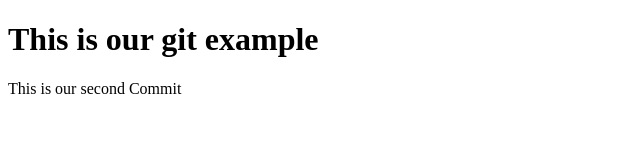
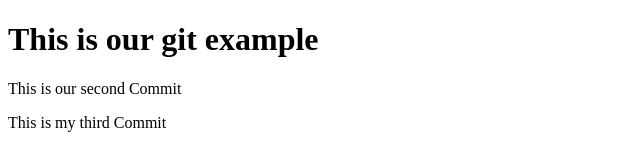
Before and after one commit to rubylowry/gitexample, a plain HTML site: page index.html in a window 1280 px wide. Shown: the whole page, without its empty margins (0-640 px from the left). Drawn offline with Linux system fonts and the light colour scheme.

Commit message:
I made a third commit

```diff
--- a/index.html
+++ b/index.html
@@ -7,5 +7,6 @@
   <body>
     <h1>This is our git example</h1>
     <p>This is our second Commit</p>
+    <p>This is my third Commit</p>
   </body>
 </html>
```
